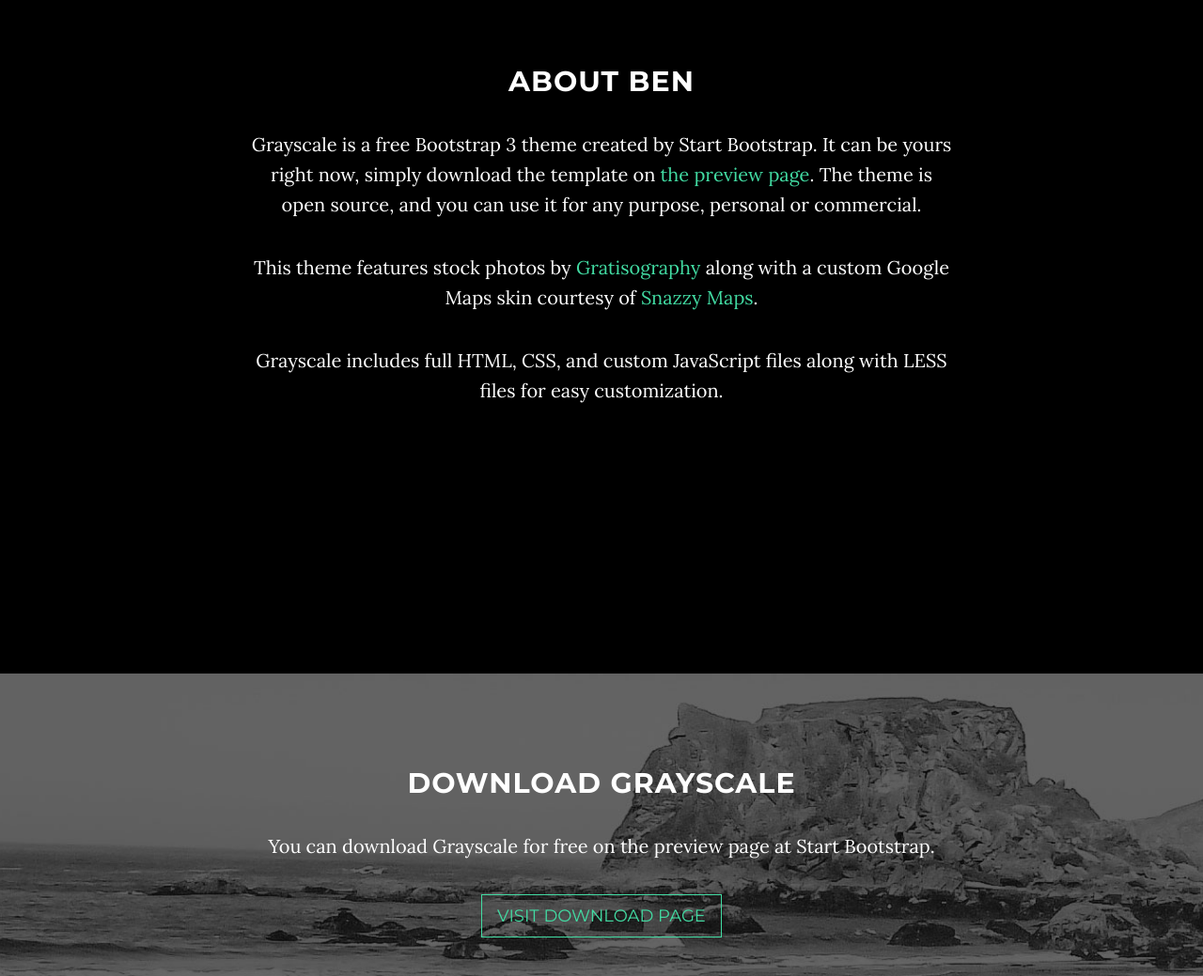
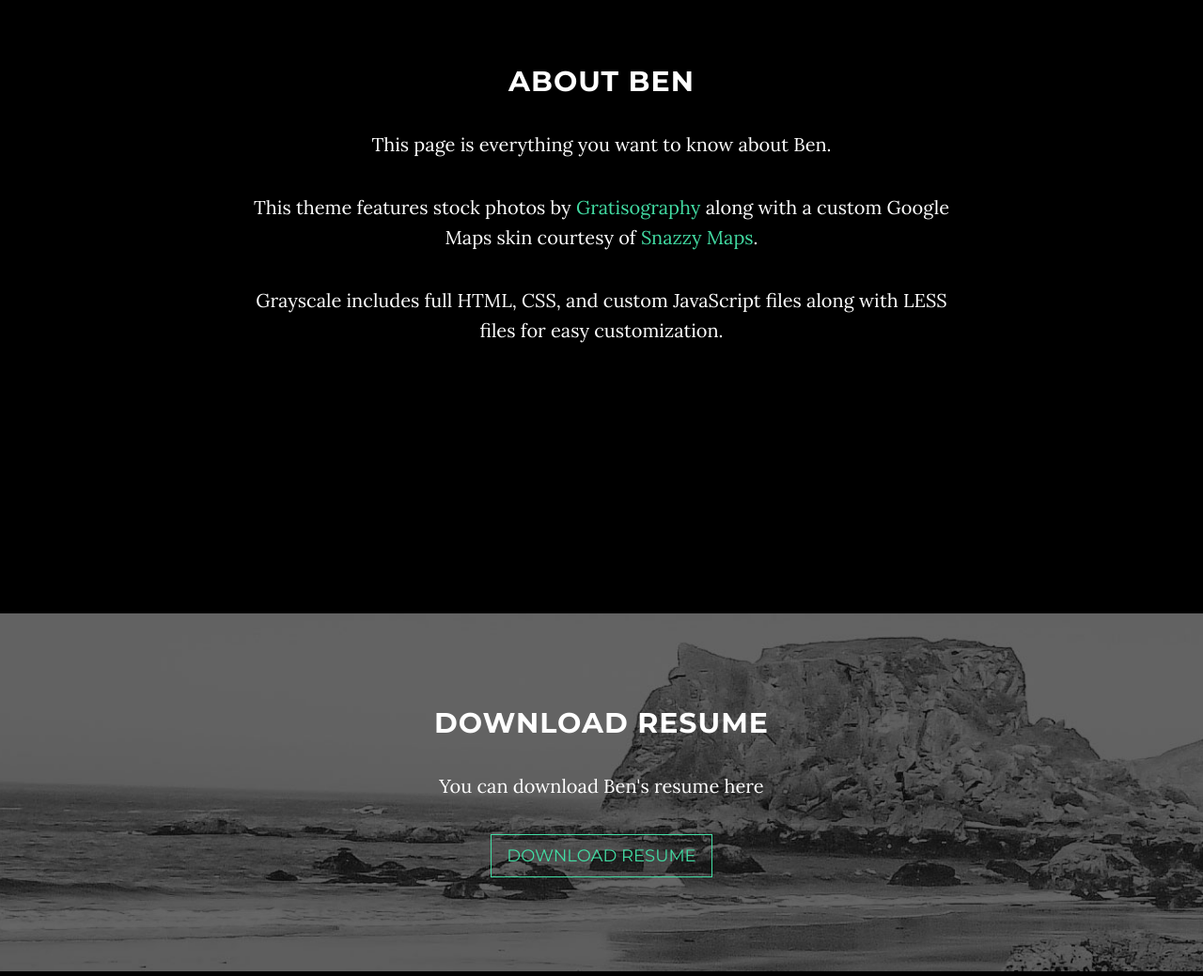
Before and after one commit to millarba/millarba.github.io, a website: page index.html in a window 1280 px wide. Shown: the part 980-2019 px from the top of the page at 94% size. Drawn offline with nearby package versions, Linux system fonts and the light colour scheme; some packages are replaced by stand-ins of ours.

Commit message:
change 2

```diff
--- a/index.html
+++ b/index.html
@@ -91,7 +91,7 @@
         <div class="row">
             <div class="col-lg-8 col-lg-offset-2">
                 <h2>About Ben</h2>
-                <p>Grayscale is a free Bootstrap 3 theme created by Start Bootstrap. It can be yours right now, simply download the template on <a href="http://startbootstrap.com/template-overviews/grayscale/">the preview page</a>. The theme is open source, and you can use it for any purpose, personal or commercial.</p>
+                <p>This page is everything you want to know about Ben.  </p>
                 <p>This theme features stock photos by <a href="http://gratisography.com/">Gratisography</a> along with a custom Google Maps skin courtesy of <a href="http://snazzymaps.com/">Snazzy Maps</a>.</p>
                 <p>Grayscale includes full HTML, CSS, and custom JavaScript files along with LESS files for easy customization.</p>
             </div>
@@ -103,9 +103,9 @@
         <div class="download-section">
             <div class="container">
                 <div class="col-lg-8 col-lg-offset-2">
-                    <h2>Download Grayscale</h2>
-                    <p>You can download Grayscale for free on the preview page at Start Bootstrap.</p>
-                    <a href="http://startbootstrap.com/template-overviews/grayscale/" class="btn btn-default btn-lg">Visit Download Page</a>
+                    <h2>Download Resume</h2>
+                    <p>You can download Ben's resume here</p>
+                    <a href="http://startbootstrap.com/template-overviews/grayscale/" class="btn btn-default btn-lg">Download Resume</a>
                 </div>
             </div>
         </div>
@@ -140,7 +140,7 @@
     <!-- Footer -->
     <footer>
         <div class="container text-center">
-            <p>Copyright &copy; Your Website 2016</p>
+            <p>Copyright &copy; Your Website 2017</p>
         </div>
     </footer>
 
```
